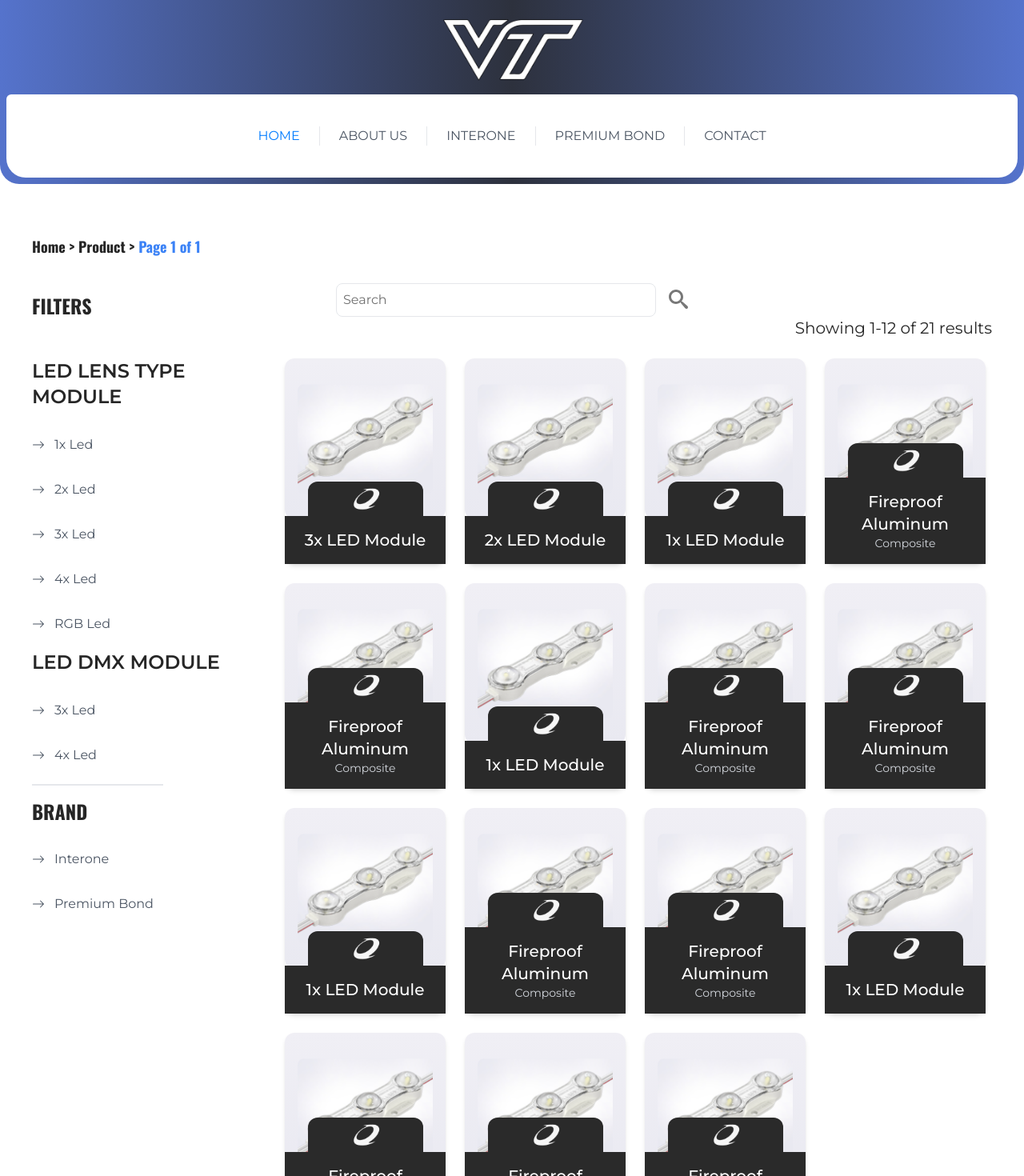
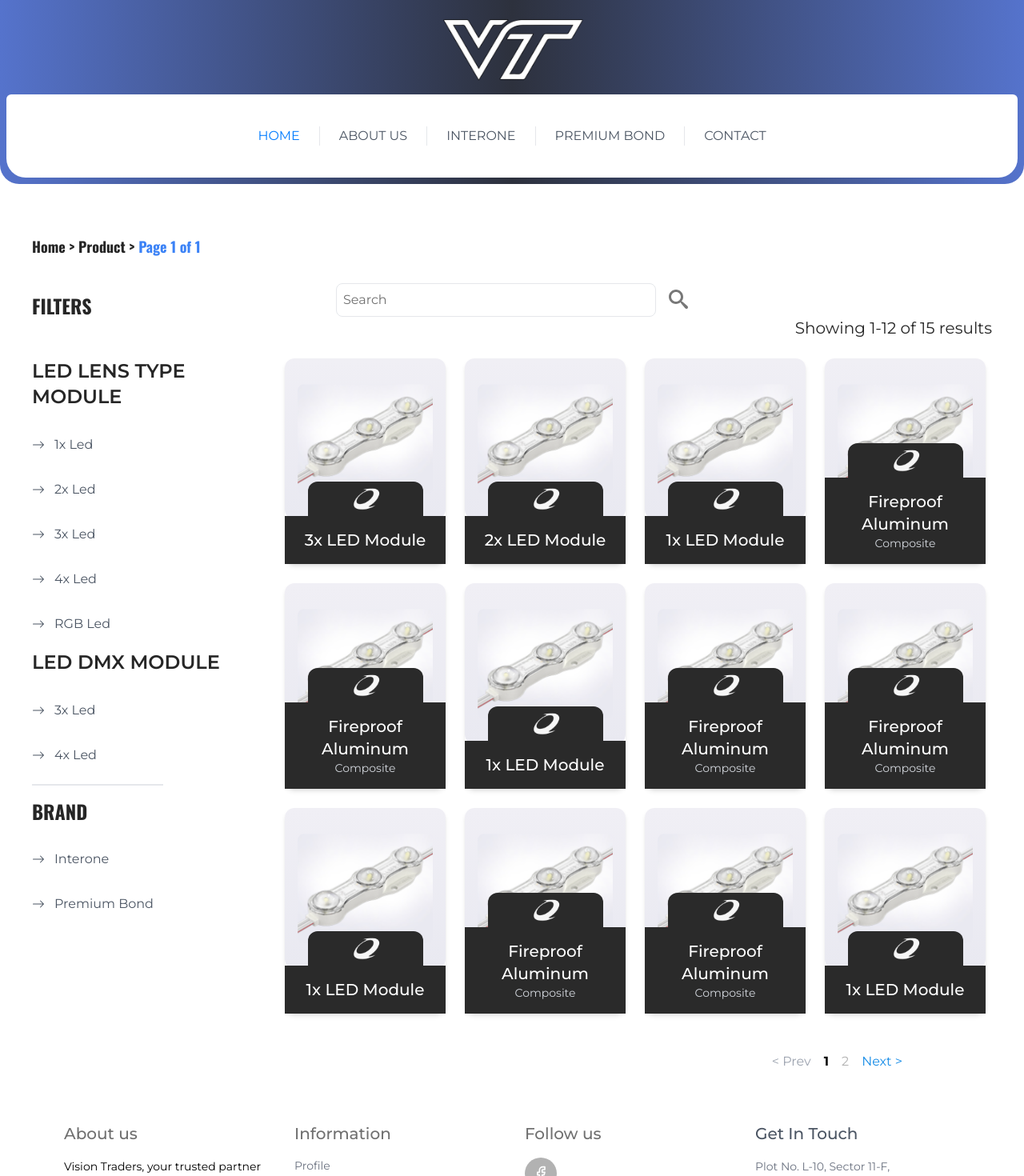
Before and after one commit to Abbas-Imran/bolds-brand, a Next.js app: page /interone in a window 1280 px wide. Shown: the top 1470 px of the page at 80% size. Built offline with nearby package versions, Linux system fonts and the light colour scheme.

Commit message:
fix: Pagination fix

```diff
--- a/src/app/components/modules/Products/product-grid.tsx
+++ b/src/app/components/modules/Products/product-grid.tsx
@@ -3,7 +3,7 @@ import ProductCard from "./product-card";
 import { useState } from "react";
 import Pagination from "./pagination";
 
-const products = [
+export const products = [
   {
     image: "/images/3x module 1.png",
     title: "3x LED Module",
@@ -91,15 +91,27 @@ const products = [
   },
 ];
 
-export default function ProductGrid() {
-  const [currentPage, setCurrentPage] = useState(1);
-  const productsPerPage = 12;
-  const totalPages = Math.ceil(products.length / productsPerPage);
+export default function ProductGrid({
+  currentPage,
+  productsPerPage,
+  onPageChange,
+}: {
+  currentPage: number;
+  productsPerPage: number;
+  onPageChange: (page: number) => void;
+}) {
+  const totalProducts = products.length;
+  const totalPages = Math.ceil(totalProducts / productsPerPage);
+
+  // Calculate indexes for pagination
+  const startIndex = (currentPage - 1) * productsPerPage;
+  const endIndex = startIndex + productsPerPage;
+  const paginatedProducts = products.slice(startIndex, endIndex);
 
   return (
     <div>
       <div className="grid grid-cols-2 md:grid-cols-3 lg:grid-cols-4 gap-6 p-6">
-        {products.map((product, index) => (
+        {paginatedProducts.map((product, index) => (
           <ProductCard
             key={index}
             image={product.image}
@@ -113,7 +125,7 @@ export default function ProductGrid() {
       <Pagination
         totalPages={totalPages}
         currentPage={currentPage}
-        onPageChange={setCurrentPage}
+        onPageChange={onPageChange}
       />
     </div>
   );
--- a/src/app/interone/page.tsx
+++ b/src/app/interone/page.tsx
@@ -1,11 +1,22 @@
+"use client";
 import Breadcrumbs from "../components/modules/Products/breadcrumb";
 import Filters from "../components/modules/Products/filter";
-import ProductGrid from "../components/modules/Products/product-grid";
+import ProductGrid, {
+  products,
+} from "../components/modules/Products/product-grid";
 import SearchBar from "../components/modules/Products/search-bar";
 import { monsterrat } from "../styles/font";
 import ScrollToTopButton from "../components/widgets/scroll-top";
+import { useState } from "react";
 
 export default function ProductsPage() {
+  const [currentPage, setCurrentPage] = useState(1);
+  const productsPerPage = 12;
+  const totalProducts = products.length;
+
+  const startIndex = (currentPage - 1) * productsPerPage + 1;
+  const endIndex = Math.min(currentPage * productsPerPage, totalProducts);
+
   return (
     <div className="relative min-h-screen ">
       <Breadcrumbs />
@@ -17,9 +28,14 @@ export default function ProductsPage() {
           <p
             className={`${monsterrat.className} text-right text-xl text-[#262626] px-4`}
           >
-            Showing 1-12 of 21 results
+            Showing {startIndex}-{endIndex} of {totalProducts} results
           </p>
-          <ProductGrid />
+          <ProductGrid
+            currentPage={currentPage}
+            productsPerPage={productsPerPage}
+            onPageChange={setCurrentPage}
+          />
+
           <ScrollToTopButton />
         </div>
       </div>
```
